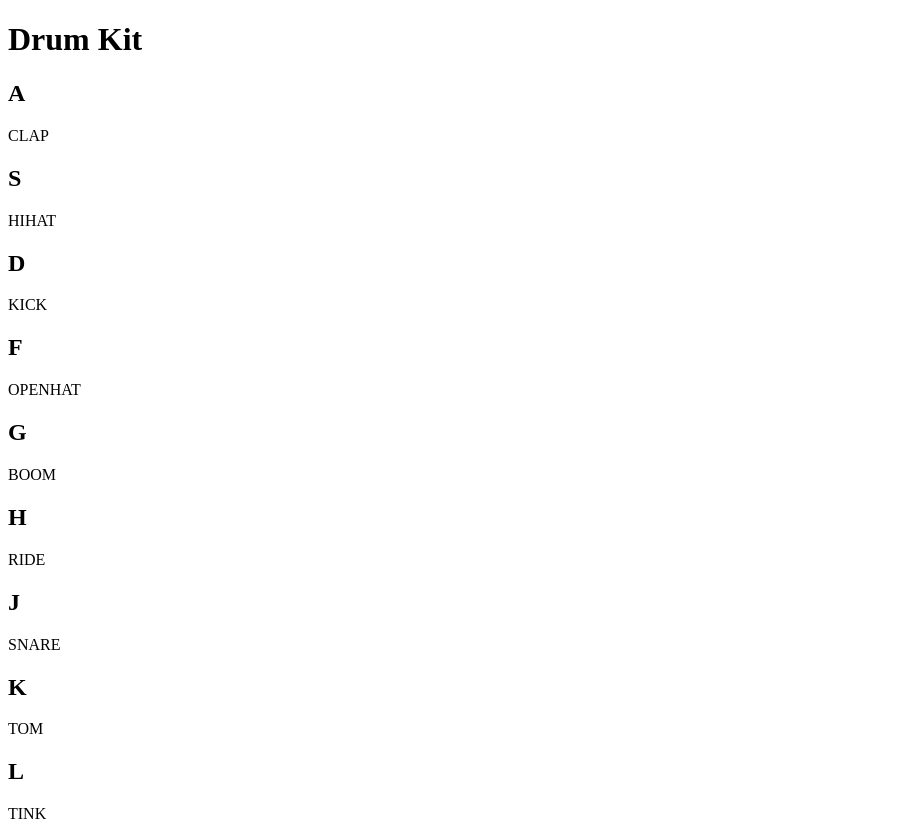
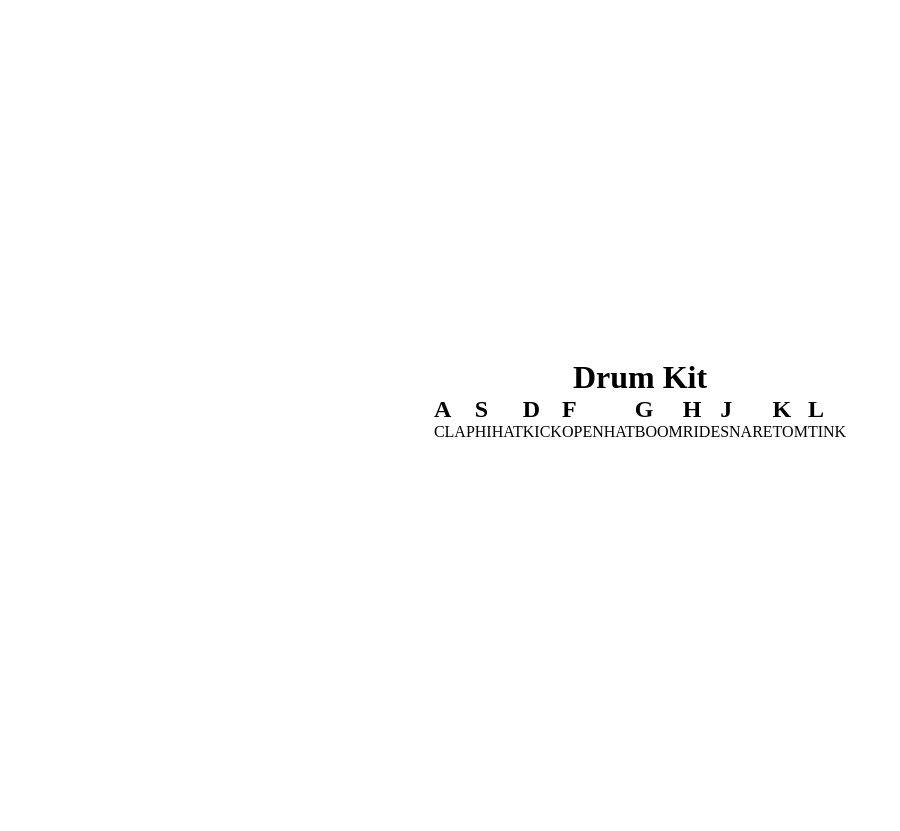
Before and after one commit to Showwaiyan/Drum-kit, a plain HTML site: page index.html in a window 1280 px wide. Shown: the whole page, without its empty margins (0-900 px from the left). After the commit the page ends 800 px from the top, so only its background shows below. Drawn offline with Linux system fonts and the light colour scheme.

Commit message:
Finished simple and essential layout

```diff
--- a/style.css
+++ b/style.css
@@ -1,3 +1,10 @@
+/* Reset */
+* {
+    margin: 0;
+    padding: 0;
+    box-sizing: border-box;
+}
+
 /* Variable */
 :root {
     --bg-color: #3E3232;
@@ -8,7 +15,22 @@
 }
 
 /* Layout */
+body {
+    display: flex;
+    justify-content: center;
+    align-items: center;
+    flex-direction: column;
+}
+
+main {
+    display: flex;
+    justify-content: center;
+    justify-items: center;
+}
 
 /* Typography */
 
 /* style */
+body {
+    min-height: 100vh;
+}
```
